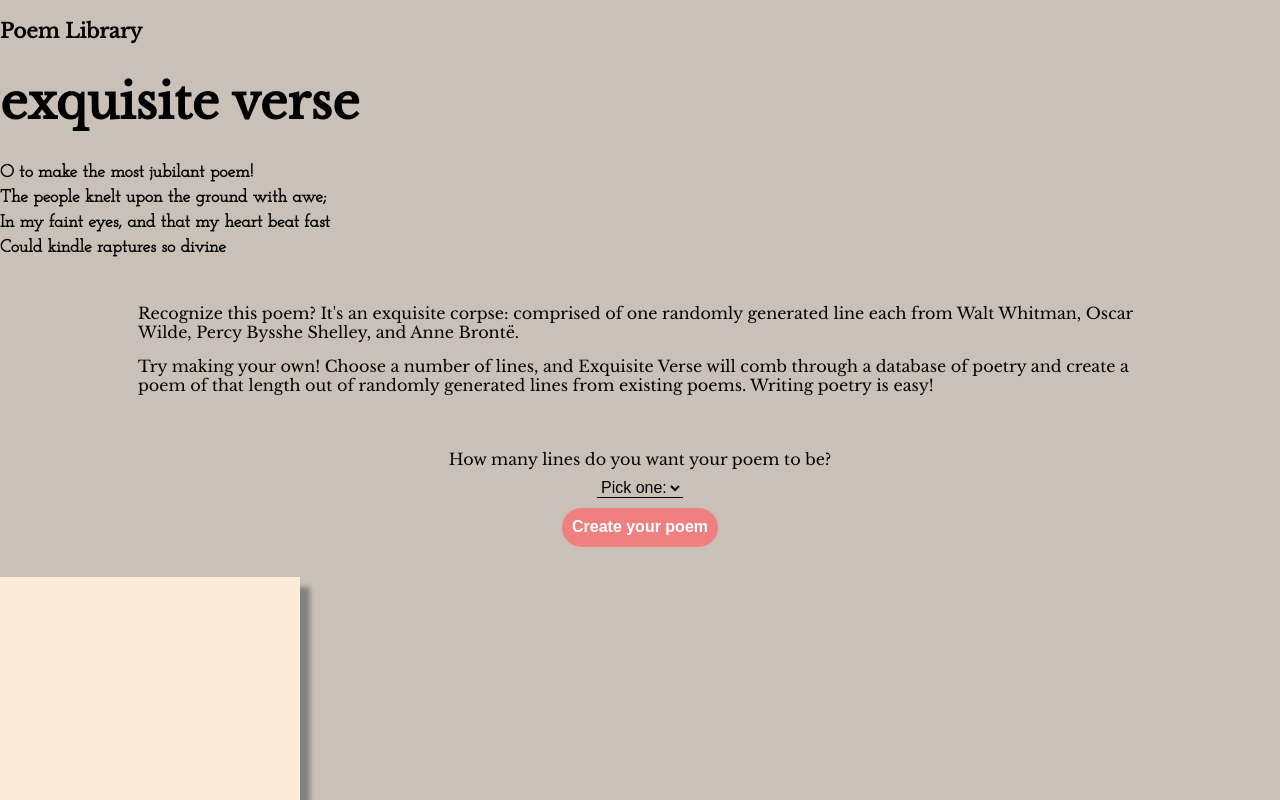
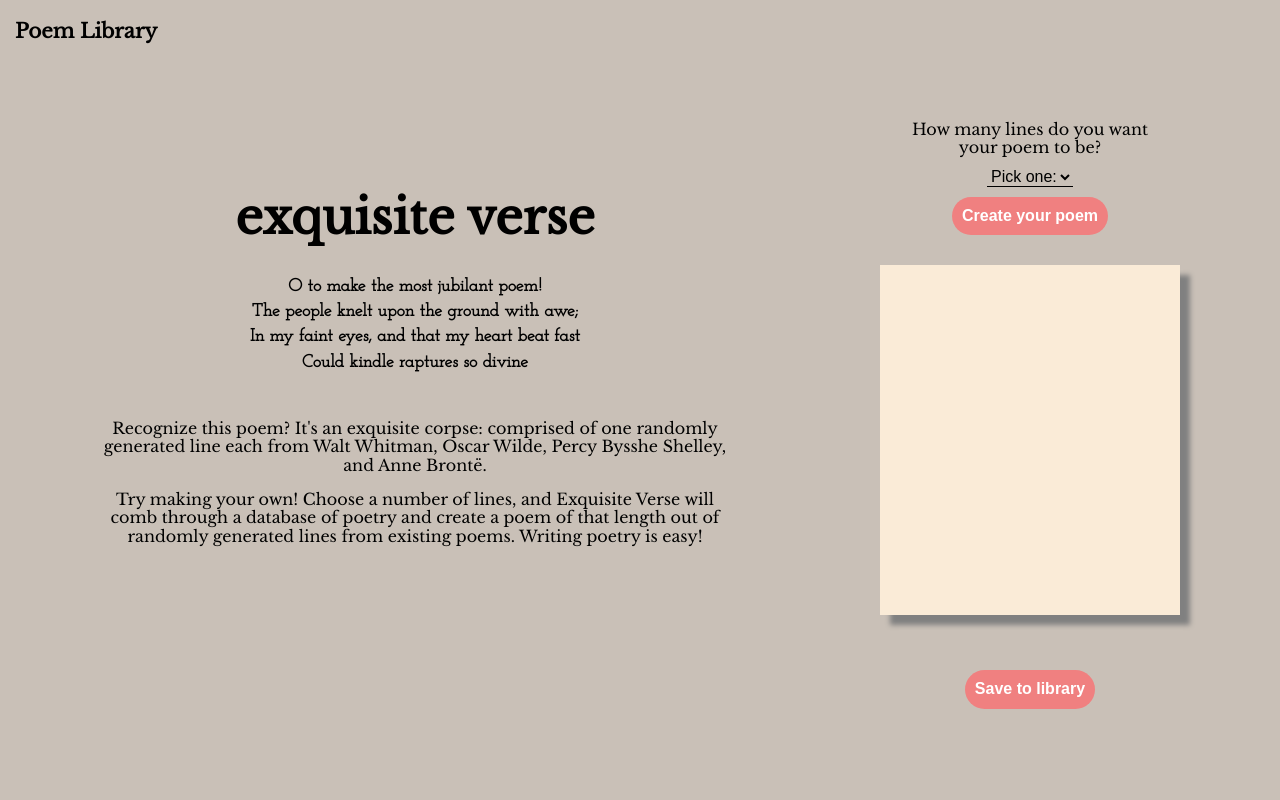
Before and after one commit to ldevuono/exquisiteVerse, a React (Create React App) app: page / in a window 1280 px wide. Shown: the top 800 px of the page. Built offline with nearby package versions, Linux system fonts and the light colour scheme; no server answers; the database is empty; a web font is replaced by a local one.

Commit message:
styling to match main, but new issue with resize on submit

```diff
--- a/src/App.css
+++ b/src/App.css
@@ -282,6 +282,9 @@ a {
   text-decoration: none;
   color: inherit;
   font-weight: bold;
+  position: absolute;
+  top: 0;
+  left: 15px;
 }
 
 a:hover,
@@ -355,11 +358,11 @@ h1 {
 
 
 /* form */
-form.wrapper {
+form {
   display: flex;
   flex-direction: column;
   align-items: center;
-  padding-top: 30px;
+  padding-top: 20px;
   font-size: 1rem;
 }
 
@@ -386,20 +389,10 @@ button {
   font-size: 1rem;
 }
 
-
 .createButton {
   margin-top: 10px;
 }
 
-.saveAndOpenButtons {
-  display: flex;
-  align-items: center;
-  margin-top: 5px;
-}
-
-.openLibrary {
-  margin-left: 10px;
-}
 
 button:hover,
 button:focus {
@@ -407,14 +400,6 @@ button:focus {
 }
 
 /* Library */
-
-.closeLibrary {
-  display: block;
-  text-align: justify;
-  font-weight: bold;
-  border-radius: 0;
-}
-
 
 .library {
   background-color: antiquewhite;
@@ -425,6 +410,11 @@ button:focus {
   width: 70%;
 }
 
+.libraryh1 {
+  text-transform: none;
+  text-align: center;
+}
+
 .library li {
   font-size: 1.1rem;
   width: 65%;
@@ -432,38 +422,11 @@ button:focus {
 }
 
 .library li:last-child {
-  margin-bottom: 10px;
+  margin-bottom: 8px;
 }
 
-.scrolls {
-  display: flex;
-  flex-direction: column;
-  position: fixed;
-  right: 5px;
-  bottom: 5px;
-}
-
-.scrollUp,
-.scrollDown {
-  border-radius: 0;
-  color: white;
-  font-size: 1.9rem;
-  background: lightcoral;
-  padding: 5px;
-  /* border: 2px solid black; */
-}
-
-.scrollUp:hover,
-.scrollDown:hover,
-.scrollUp:focus,
-.scrollDown:focus {
-  background-color: indianred;
-  color: white;
-}
-
-.scrollDown {
-  right: 35px;
-  margin-top: 2px;
+.libraryButton {
+  margin-top: 10px;
 }
 
 /* MEDIA QUERIES */
@@ -510,19 +473,10 @@ button:focus {
     font-size: 1rem;
   }
 
-  .scrollUp,
-  .scrollDown {
-    font-size: 1.1rem;
-  }
-
-
   .instructions {
     font-size: .9rem;
   }
 
-  .scrolls {
-    display: none;
-  }
 }
 
 @media (max-width:370px) {
--- a/src/components/Header.js
+++ b/src/components/Header.js
@@ -4,13 +4,14 @@ import DisplayPoem from './DisplayPoem.js';
 import DisplayAuthors from './DisplayAuthors.js';
 import LibraryButton from './LibraryButton.js';
 
-// header with example and instructions
 function Header(props) {
 
     return (
-        <div>
-            <header>
+        <div className="mainContent">
+            <nav>
                 <Link to="/library"><p>Poem Library</p></Link>
+            </nav>
+            <header className="wrapper">
                 <h1>Exquisite Verse</h1>
                 <div className="example">
                     <p>O to make the most jubilant poem!</p>
@@ -24,6 +25,8 @@ function Header(props) {
                         Try making your own! Choose a number of lines, and Exquisite Verse will comb through a database of poetry and create a poem of that length out of randomly generated lines from existing poems. Writing poetry is easy! </p>
                 </div>
             </header>
+            <main className="Wrapper">
+                <div className="poemGenerator">
                     <Form
                         chooseNumber={props.chooseNumber}
                         handleChange={props.handleChange}
@@ -38,7 +41,8 @@ function Header(props) {
                         librarySubmit={props.librarySubmit}
                     />
                 </div>
-
+            </main>
+        </div>
     );
 }
 
--- a/src/components/Library.js
+++ b/src/components/Library.js
@@ -5,7 +5,9 @@ const Library = (props) => {
     return (
         <div>
             <Link to="/"><p>Go Back</p></Link>
-            <h2>Poem Library</h2>
+            <h1 className="libraryh1">Poem Library</h1>
+            <div className="library">
+
                 {props.libraryPoems.map((libraryPoem) => {
                     return (
                         <div key={libraryPoem.key}>
@@ -20,6 +22,7 @@ const Library = (props) => {
                 })
                 }
             </div>
+        </div>
     )
 }
 
```
Lines whose indentation alone changed are shown as unchanged.
